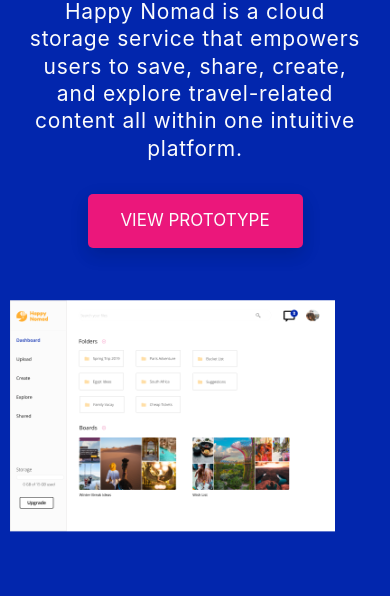
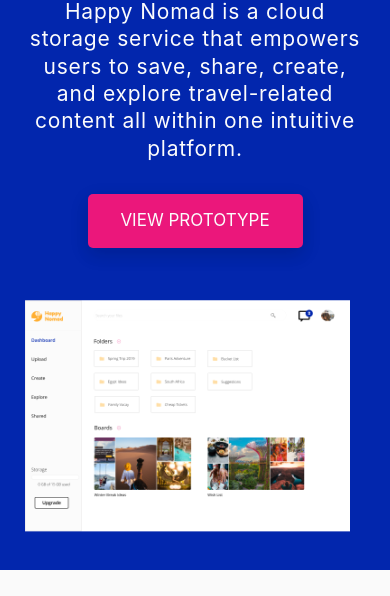
Before and after one commit to KeyRichey/keyonar.github.io, a plain HTML site: page project.html in a window 390 px wide. Shown: the part 248-844 px from the top of the page. Drawn offline with Linux system fonts and the light colour scheme; a web font is replaced by a local one.

Commit message:
Mobile Tweaks

```diff
--- a/styles/about.css
+++ b/styles/about.css
@@ -217,6 +217,7 @@
   nav ul{
     width: 70%;
     margin-left: 64px;
+    margin-top: -8px;
   }
 
   nav ul li {
--- a/styles/main.css
+++ b/styles/main.css
@@ -268,6 +268,7 @@
   nav ul{
     width: 70%;
     margin-left: 64px;
+    margin-top: -8px;
   }
 
   nav ul li {
--- a/styles/project.css
+++ b/styles/project.css
@@ -125,7 +125,7 @@
 }
 
 section.hero-image{
-  height: 500px;
+  height: 550px;
   width: 90%;
   display: block;
   margin-left: auto;
@@ -1273,7 +1273,7 @@
   nav ul{
     width: 70%;
     margin-left: 64px;
-    margin-top:-12px;
+    margin-top: -12px;
   }
 
   nav ul li {
@@ -1293,8 +1293,8 @@
   }
 
   section.hero-image{
-    height: 320px;
-    width: 95%;
+    height: 290px;
+    margin-left: 25px;
     background-image: url(../assets/images/Mobile-Case-Study-IMG.png);
     background-repeat: no-repeat;
   }
```
Lines whose indentation alone changed are shown as unchanged.
